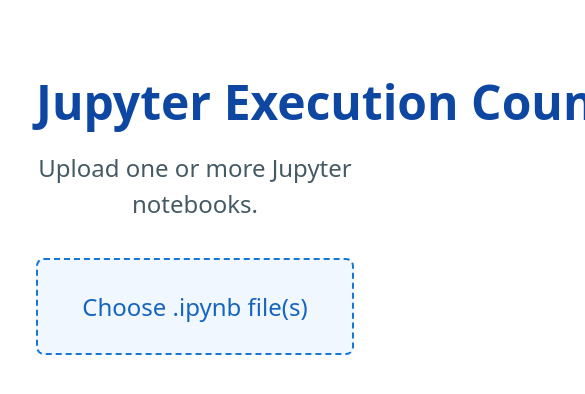
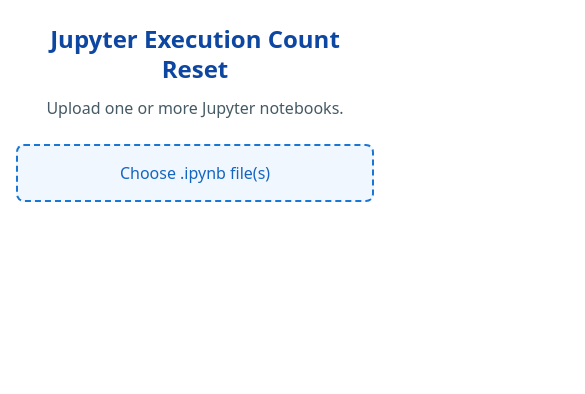
Before and after one commit to lawun330/jupyter-execution-count-reset, a Next.js app: page / in a window 390 px wide. Shown: the top 394 px of the page, 585 px wide, since content can reach past the window. Built offline with nearby package versions, Linux system fonts and the light colour scheme.

Commit message:
make responsive design

```diff
--- a/app/layout.tsx
+++ b/app/layout.tsx
@@ -1,9 +1,14 @@
-import type { Metadata } from "next";
+import type { Metadata, Viewport } from "next";
 import "./styles.css";
 
 export const metadata: Metadata = {
   title: "Jupyter execution count reset",
   description: "Fix out-of-order execution counts in .ipynb files",
+};
+
+export const viewport: Viewport = {
+  width: "device-width",
+  initialScale: 1,
 };
 
 export default function RootLayout({
--- a/app/styles.css
+++ b/app/styles.css
@@ -3,7 +3,8 @@
 }
 
 html {
-  font-size: 150%;
+  font-size: 100%;
+  -webkit-text-size-adjust: 100%;
 }
 
 :root {
@@ -25,18 +26,18 @@
 
 .main {
   max-width: min(100%, 42rem);
-  margin: 3rem auto 4rem;
-  padding: 0 1.5rem;
+  margin: 1.5rem auto 2.5rem;
+  padding: 0 1rem;
 }
 
 .title {
-  font-size: 2rem;
+  font-size: clamp(1.5rem, 5vw, 2rem);
   font-weight: 700;
   margin: 0 0 0.75rem;
   text-align: center;
   color: var(--blue-700);
   line-height: 1.25;
-  white-space: nowrap;
+  overflow-wrap: break-word;
 }
 
 .description {
@@ -48,7 +49,7 @@
 
 .upload-label {
   display: block;
-  padding: 1.25rem;
+  padding: 1rem;
   border: 2px dashed var(--blue-500);
   border-radius: 8px;
   cursor: pointer;
@@ -80,11 +81,6 @@
   gap: 1rem;
 }
 
-.download-all-wrap {
-  display: flex;
-  justify-content: center;
-}
-
 .download-list {
   list-style: none;
   padding: 0;
@@ -94,13 +90,18 @@
   gap: 0.75rem;
 }
 
-.download-item {
+.download-item,
+.download-all-wrap {
   display: flex;
   justify-content: center;
+  width: 100%;
 }
 
 .download-btn {
   display: inline-block;
+  width: 100%;
+  max-width: 100%;
+  min-height: 2.75rem;
   padding: 0.6rem 1.2rem;
   background: var(--blue-600);
   color: #fff;
@@ -110,6 +111,8 @@
   font-size: 0.95rem;
   cursor: pointer;
   text-align: center;
+  overflow-wrap: anywhere;
+  word-break: break-word;
   transition: background 0.15s;
 }
 
@@ -126,3 +129,30 @@
   padding: 0.75rem 1.5rem;
   font-weight: 600;
 }
+
+@media (min-width: 640px) {
+  html {
+    font-size: 150%;
+  }
+
+  .main {
+    margin-top: 3rem;
+    margin-bottom: 4rem;
+    padding-left: 1.5rem;
+    padding-right: 1.5rem;
+  }
+
+  .upload-label {
+    padding: 1.25rem;
+  }
+
+  .download-btn {
+    width: auto;
+    min-height: 0;
+  }
+
+  .download-item,
+  .download-all-wrap {
+    width: auto;
+  }
+}
```
